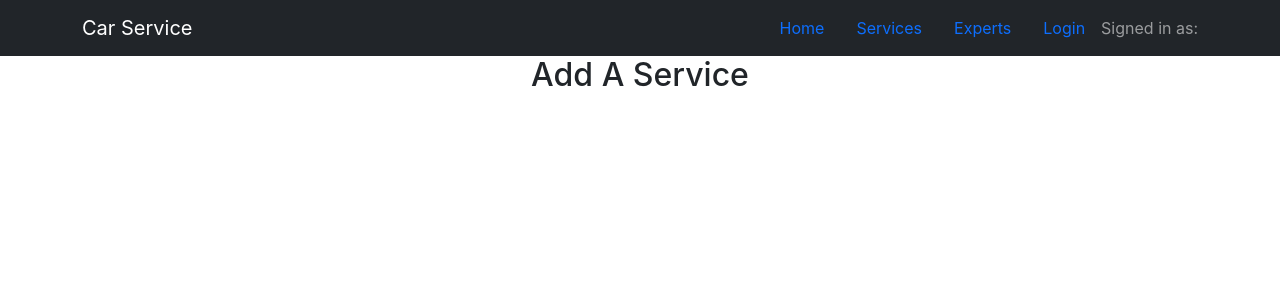
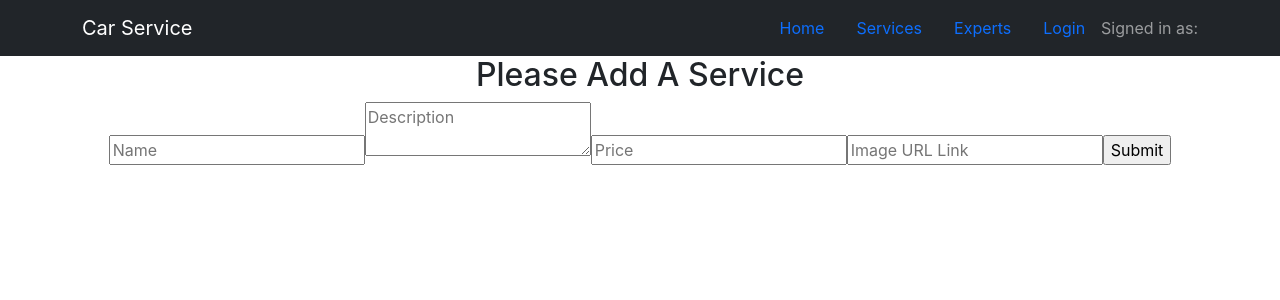
Before and after one commit to hasan75/genius_mechanic_client_site_react_mongodb, a React (Create React App) app: page /addservice in a window 1280 px wide. Shown: the top 300 px of the page. Built offline with nearby package versions, Linux system fonts and the light colour scheme; no server answers.

Commit message:
Add Service Page added and form created

```diff
--- a/package.json
+++ b/package.json
@@ -6,11 +6,13 @@
     "@testing-library/jest-dom": "^5.14.1",
     "@testing-library/react": "^11.2.7",
     "@testing-library/user-event": "^12.8.3",
+    "axios": "^0.24.0",
     "bootstrap": "^5.1.3",
     "firebase": "^9.1.3",
     "react": "^17.0.2",
     "react-bootstrap": "^2.0.0",
     "react-dom": "^17.0.2",
+    "react-hook-form": "^7.19.1",
     "react-router-dom": "^5.3.0",
     "react-router-hash-link": "^2.4.3",
     "react-scripts": "4.0.3",
--- a/src/Pages/AddService/AddService.js
+++ b/src/Pages/AddService/AddService.js
@@ -1,9 +1,21 @@
 import React from 'react';
+import './AddService.css';
+import { useForm } from "react-hook-form";
 
 const AddService = () => {
+    const { register, handleSubmit } = useForm();
+    const onSubmit = data => console.log(data);
+
     return (
         <div>
-            <h2>Add A Service</h2>
+            <h2>Please Add A Service</h2>
+            <form onSubmit={handleSubmit(onSubmit)}>
+                <input {...register("name", { required: true, maxLength: 20 })} placeholder="Name" />
+                <textarea {...register("description")} placeholder="Description"/>
+                <input type="number" {...register("price")} placeholder="Price"/>
+                <input {...register("img")} placeholder="Image URL Link"/>
+                <input type="submit" />
+            </form>
         </div>
     );
 };
```
Also changed, not shown: src/Pages/AddService/AddService.css (added), 1 other file (tests, documents, lock files or other folders).
